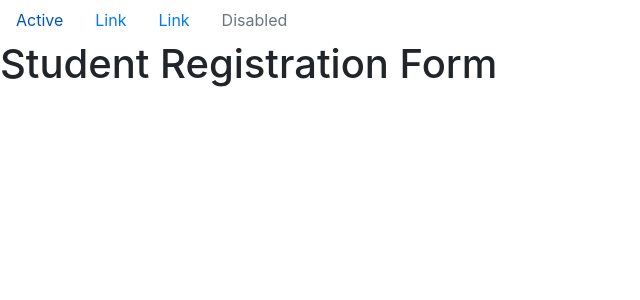
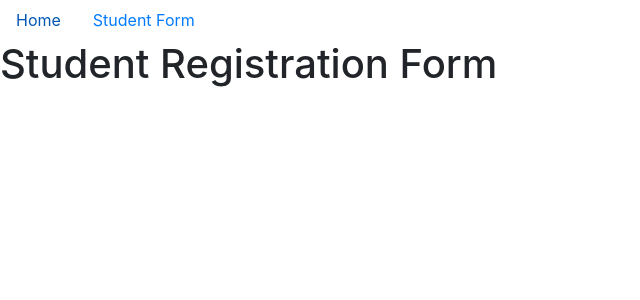
Before and after one commit to isrt09/CRUD-Apps-using-Python-Django, a Django app: page /student_form/ in a window 1280 px wide. Shown: the top 300 px of the page, without its empty margins (0-640 px from the left). Run offline with Django 3.2, Linux system fonts and the light colour scheme; some libraries are stand-ins or nearby versions.

Commit message:
Dynamic Title, Relative Urls, Navbar is done

```diff
--- a/CRUD/first_app/templates/first_app/base.html
+++ b/CRUD/first_app/templates/first_app/base.html
@@ -8,16 +8,10 @@
 <body>
 	<ul class="nav">
 		  <li class="nav-item">
-		    <a class="nav-link active" href="#">Active</a>
+		    <a class="nav-link active" href="{% url 'first_app:home' %}">Home</a>
 		  </li>
 		  <li class="nav-item">
-		    <a class="nav-link" href="#">Link</a>
-		  </li>
-		  <li class="nav-item">
-		    <a class="nav-link" href="#">Link</a>
-		  </li>
-		  <li class="nav-item">
-		    <a class="nav-link disabled" href="#" tabindex="-1" aria-disabled="true">Disabled</a>
+		    <a class="nav-link" href="{% url 'first_app:student_form' %}">Student Form</a>
 		  </li>
 	</ul>
 	{% block content %}
--- a/CRUD/first_app/views.py
+++ b/CRUD/first_app/views.py
@@ -4,10 +4,14 @@ from django.shortcuts import render
 
 def home(request):
 	template ='first_app/index.html'
-	context = {}
+	context = {
+		'title' :"Home"
+	}
 	return render(request, template,context)
 
 def student_form(request):
 	template ='first_app/student_form.html'
-	context = {}
+	context = {
+		'title' :"Student Form"
+	}
 	return render(request, template,context)
```
